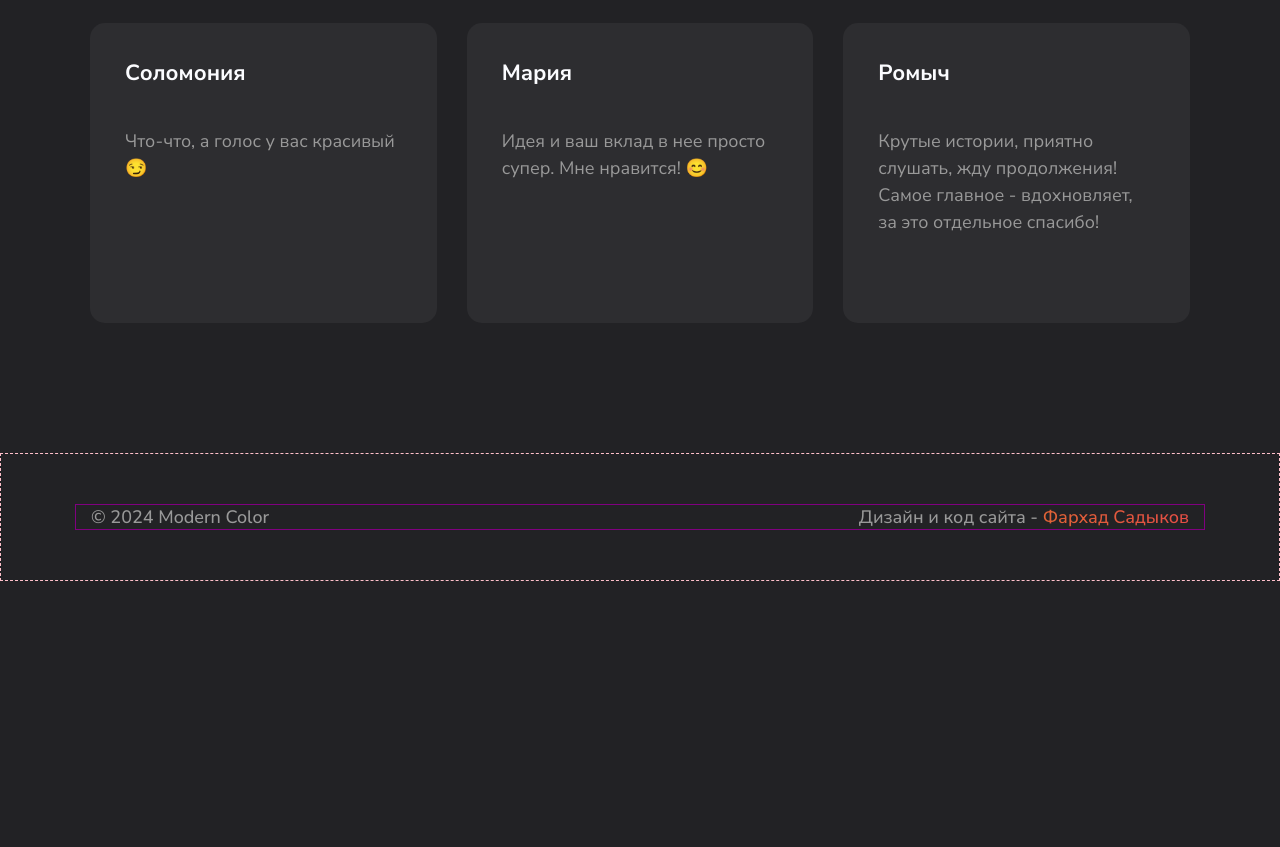
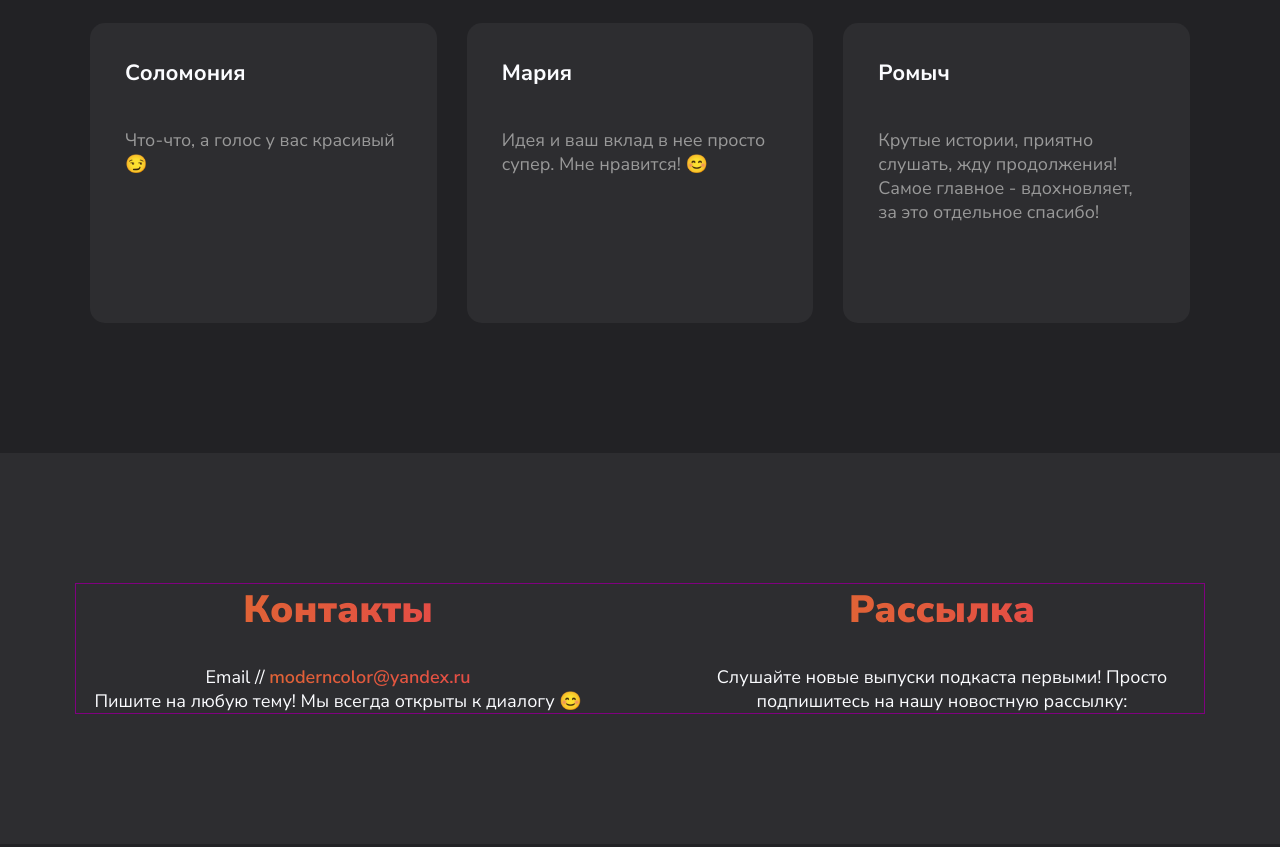
Before and after one commit to everwaveme/mc-podcast, a website: page www/index.html in a window 1280 px wide. Shown: the part 2980-3827 px from the top of the page. Before the commit the page ends 3561 px from the top, so only its background shows below. Drawn offline with Linux system fonts and the light colour scheme; files whose address does not match are found by name.

Commit message:
started contacts section

```diff
--- a/src/styles/blocks/_about.scss
+++ b/src/styles/blocks/_about.scss
@@ -52,7 +52,6 @@
   margin: 0 auto 35px auto;
   font-size: 18px;
   font-weight: 400;
-  line-height: 1.5em;
   color: $color-semilight;
 }
 
--- /dev/null
+++ b/src/styles/blocks/_contacts.scss
@@ -0,0 +1,64 @@
+.contacts {
+  padding: 130px 0;
+  background-color: $color-semidark;
+}
+
+.contacts-container {
+  @include container();
+  border: 1px solid purple;
+}
+
+.contacts-wrap {
+  display: flex;
+  justify-content: space-between;
+}
+
+.contacts-info {
+  flex-basis: 45%;
+  text-align: center;
+}
+
+.contacts-title {
+  @include text-gradient();
+  display: inline-block;
+  margin-bottom: 30px;
+  font-size: 38px;
+  font-weight: 900;
+}
+
+.contacts-desc {
+  font-size: 18px;
+  font-weight: 400;
+  color: $color-light;
+}
+
+.contacts-link {
+  @include text-gradient();
+  display: inline-block;
+  text-decoration: none;
+  font-weight: 600;
+  transition: all .2s 0s cubic-bezier(0.46, 0.03, 0.52, 0.96);
+
+  &:hover {
+    opacity: .8;
+  }
+}
+
+.contacs-newsletter {
+  flex-basis: 45%;
+  text-align: center;
+}
+
+.contacs-newsletter-title {
+  @include text-gradient();
+  display: inline-block;
+  margin-bottom: 30px;
+  font-size: 38px;
+  font-weight: 900;
+}
+
+.contacs-newsletter-desc {
+  font-size: 18px;
+  font-weight: 400;
+  color: $color-light;
+}
--- a/src/styles/blocks/_footer.scss
+++ b/src/styles/blocks/_footer.scss
@@ -1,11 +1,9 @@
 .footer {
   padding: 50px 0;
-  border: 1px dashed pink;
 }
 
 .footer-container {
   @include container();
-  border: 1px solid purple;
 }
 
 .footer-wrap {
--- a/src/styles/blocks/_reviews.scss
+++ b/src/styles/blocks/_reviews.scss
@@ -31,7 +31,6 @@
   width: 70%;
   font-size: 16px;
   font-weight: 300;
-  line-height: 1.5em;
   color: $color-semilight;
 }
 
@@ -63,6 +62,5 @@
 .reviews-message {
   font-size: 18px;
   font-weight: 400;
-  line-height: 1.5em;
   color: $color-semilight;
 }
--- a/src/styles/style.scss
+++ b/src/styles/style.scss
@@ -13,6 +13,8 @@
 @import "blocks/_episodes";
 @import "blocks/_about";
 @import "blocks/_reviews";
+@import "blocks/_contacts";
+@import "blocks/_newsletter-form";
 @import "blocks/_footer";
 
 // plugins
--- a/www/index.html
+++ b/www/index.html
@@ -270,6 +270,36 @@
       </div>
     </section>
 
+    <section class="contacts">
+      <div class="contacts-container">
+        <div class="contacts-wrap">
+          <div class="contacts-info">
+            <h2 class="contacts-title">
+              Контакты
+            </h2>
+            <p class="contacts-desc">
+              Email //
+              <a href="mailto:moderncolor@yandex.ru" target="_blank" rel="noopener noreferrer" class="contacts-link">
+                moderncolor@yandex.ru
+              </a>
+            </p>
+            <p class="contacts-desc">
+              Пишите на любую тему! Мы всегда открыты к диалогу 😊
+            </p>
+          </div>
+          <div class="contacs-newsletter">
+            <h2 class="contacs-newsletter-title">
+              Рассылка
+            </h2>
+            <p class="contacs-newsletter-desc">
+              Слушайте новые выпуски подкаста первыми!
+              Просто подпишитесь на нашу новостную рассылку:
+            </p>
+            <!-- <form action="" class="form"></form> -->
+          </div>
+        </div>
+      </div>
+    </section>
 
   </main>
 
```
Also changed, not shown: src/styles/blocks/_newsletter-form.scss (added), www/style/style.css.
